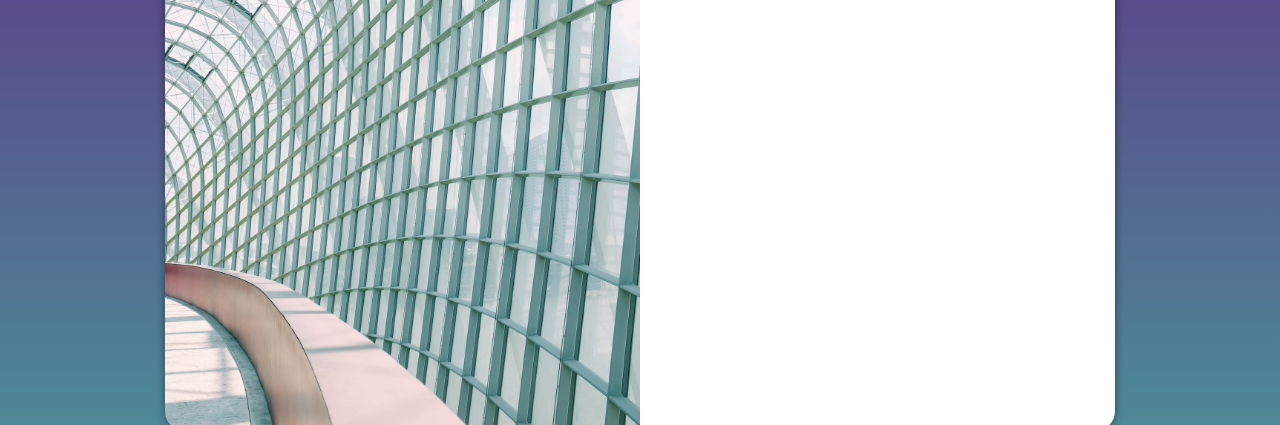
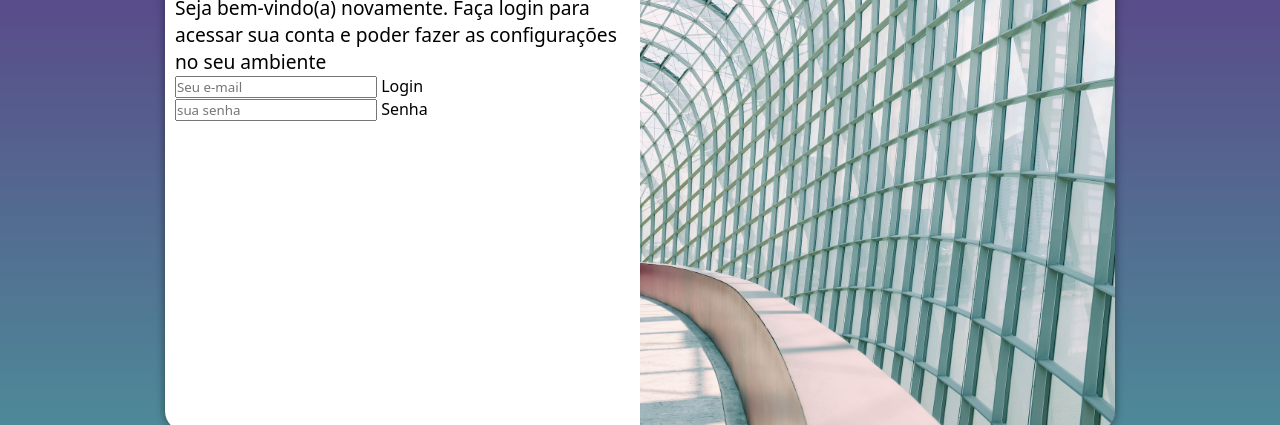
Before and after one commit to IsraelPBSousa/projeto-login, a plain HTML site: page index.html in a window 1280 px wide. Shown: the part 219-644 px from the top of the page. Drawn offline with Linux system fonts and the light colour scheme.

Commit message:
atualizando

```diff
--- a/estilos/media-query.css
+++ b/estilos/media-query.css
@@ -12,7 +12,6 @@ Grandes telas: acima de 1200px
     body {
         background-image: linear-gradient(to top, #49a09d, #5f2c82);
     }
-
     section#login {
         width: 80vw;
     }
@@ -34,13 +33,18 @@ Grandes telas: acima de 1200px
         width: 950px;
     }
     section#login > div#imagem {
-        float: left;
+        float: right;
         width: 50%;
         height: 100%;
     }
     section#login > div#formulario {
-        float: rigt;
+        float: left;
         width: 50%;
     }
-
+    div#formulario > h1 {
+        font-size: 2em;
+    }
+    div#formulario > p {
+        font-size: 1.2em;
+    }
 }
--- a/estilos/style.css
+++ b/estilos/style.css
@@ -48,5 +48,11 @@ section#login > div#imagem {
 section#login > div#formulario {
     display: block;
     padding: 10px;
-
 }
+div#formulario > h1 {
+    text-align: center;
+    margin-bottom: 10px;
+}
+div#formulario > p {
+    font-size: 0.8em;
+}
--- a/index.html
+++ b/index.html
@@ -18,7 +18,16 @@
                 <h1>login</h1>
                 <p>Seja bem-vindo(a) novamente. Faça login para acessar sua conta e poder fazer as configurações no seu ambiente</p>
                 <form action="login.php" method="post">
+                    <div class="campo">
 
+                        <input type="email" name="login" id="ilogin" placeholder="Seu e-mail">
+                        <label for="ilogin">Login</label>
+
+                    </div>
+                    <div class="campo">
+                        <input type="password" name="senha" id="isenha" placeholder="sua senha">
+                        <label for="isenha">Senha</label>
+                    </div>
                 </form>
             </div>
         </section>
```
